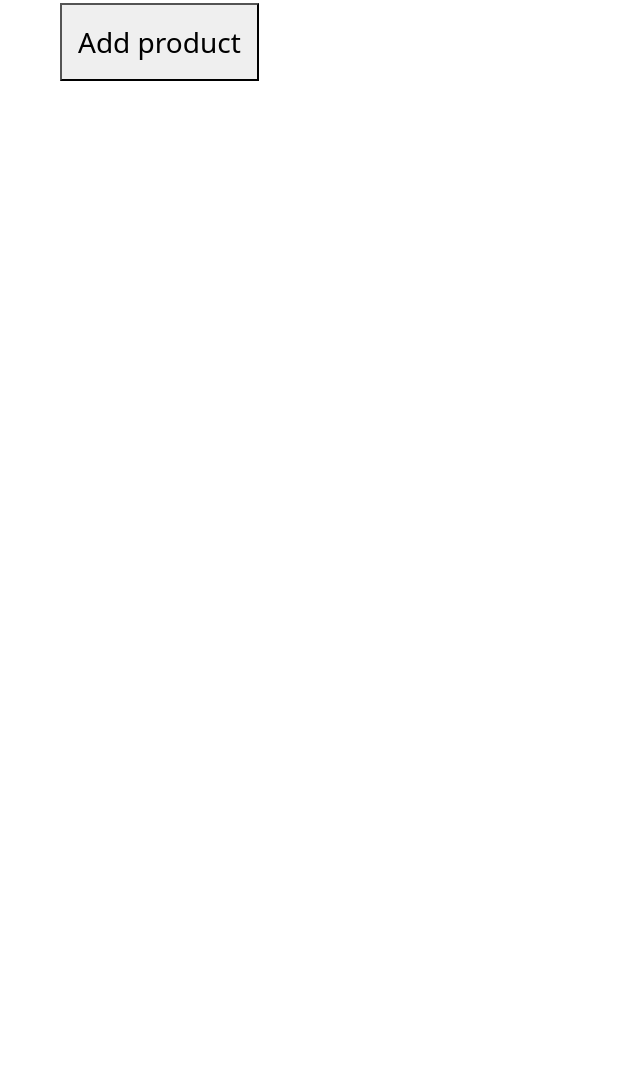
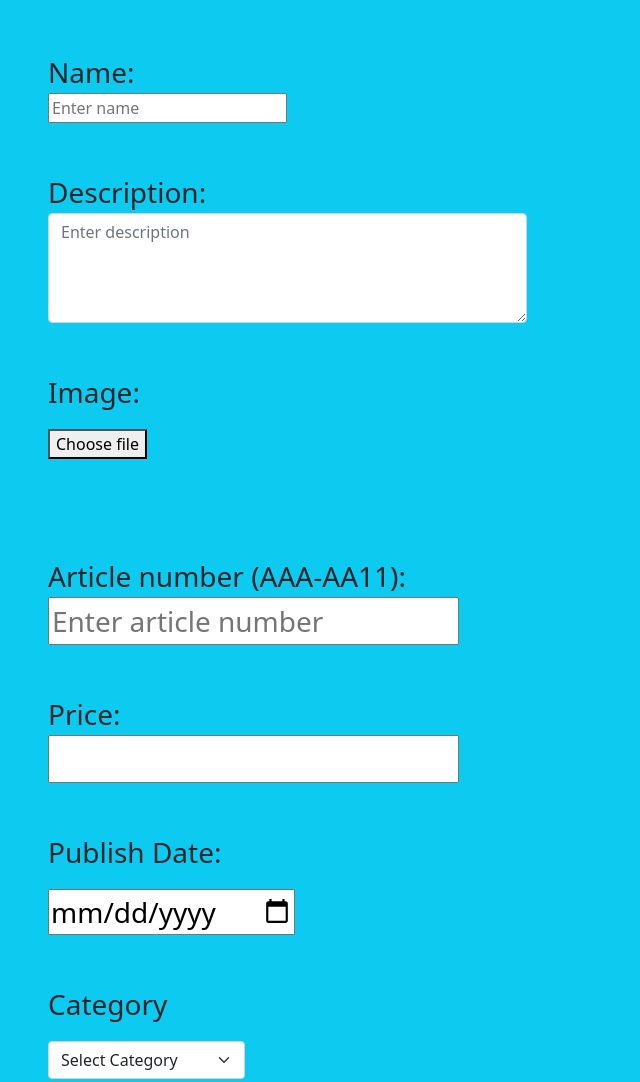
Before and after one commit to FJo88/Projekt, a plain HTML site: page new-product.html in a window 1280 px wide. Shown: the part 197-1279 px from the top of the page, without its empty margins (0-640 px from the left). Before the commit the page ends 800 px from the top, so only its background shows below. Drawn offline with nearby package versions, Linux system fonts and the light colour scheme.

Commit message:
Product layout

```diff
--- a/new-product.html
+++ b/new-product.html
@@ -12,19 +12,52 @@
     />
     <title>New product</title>
   </head>
-  <body>
-    <form action="" class="container-fluid">
-     <h1>New Product</h1>
-
-
-
-
-
+  <body class="bg-info">
+  <form action="" class="container-fluid p-5">
+     <h1 class="p-5">New Product</h1>
     <div class="row">
-    <div class="col-12 fs-3 pb-3">
+    <div class="col-12 fs-3 pt-5">
+      <label for="name">Name:</label>
+    </div>
+    <div class="col3">
+      <input type="text" placeholder="Enter name">
+    </div>
+    <div class="col-12 fs-3 pt-5">
+      <label for="name">Description:</label>
+    </div>
+    <div class="col-5">
+      <div class="form-outline">
+        <textarea class="form-control" id="textAreaExample1" rows="4"placeholder="Enter description"></textarea>
+      </div>
+    </div>
+    <div class="col-12 fs-3 pt-5">
+      <label for="name">Image:</label>
+    </div>
+    </div class="col-3 p-2">
+      <button class="mt-3">Choose file</button>
+    <div class="col-12 fs-3 pt-5">
+      <div class="col-12 fs-3 pt-5">
+        <label for="name">Article number (AAA-AA11):</label>
+    </div>
+    <div class="col-3">
+        <input type="text" placeholder="Enter article number">
+    </div>
+    <div class="col-12 fs-3 pt-5">
+      <label for="name">Price:</label>
+    </div>
+    <div class="col-3">
+      <input type="text">
+    </div>
+    <div class="col-12 fs-3 pt-5">
+      <label for="name">Publish Date:</label>
+    </div>
+    <div class="col-3 pt-3">
+      <input type="date" name="date">
+    </div>
+    <div class="col-12 fs-3 pt-5">
         <label for="category">Category</label>
     </div>
-    <div class="col-3">
+    <div class="col-2 pt-3">
     <select class="form-select" aria-label="Default select example">
         <option selected>Select Category</option>
         <option value="1">Dresses</option>
@@ -32,9 +65,9 @@
         <option value="3">Shoes</option>
       </select>
     </div>
-    </div class="col-12">
-      <button class=" fs-3 m-5 p-3">Add product</button>
+    </div class="col-12 p-5">
+      <button class="fs-3 mt-5">Add product</button>
     </div>
-    </form>
+  </form>
   </body>
 </html>
```
